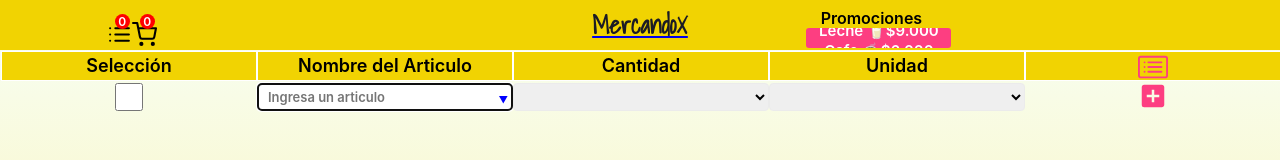
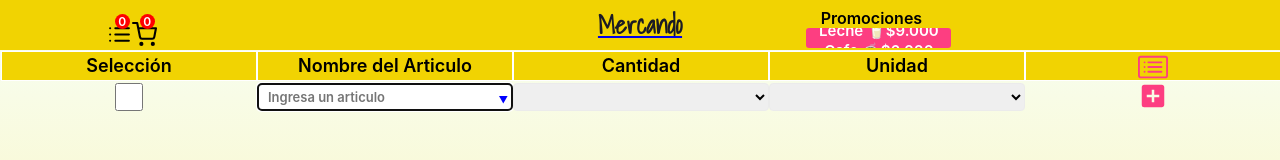
Before and after one commit to jorgevels/Lista-Compras, a React (Create React App) app: page / in a window 1280 px wide. Shown: the top 160 px of the page. Built offline with nearby package versions, Linux system fonts and the light colour scheme.

Commit message:
Update env

```diff
--- a/src/components/Header/index.jsx
+++ b/src/components/Header/index.jsx
@@ -37,7 +37,7 @@
         </div> */}
         <Title>
           <Link to="/">
-            <p>MercandoX</p>
+            <p>Mercando</p>
             {/*  <img className="Logo_header" src={Logo} alt="logo" /> */}
           </Link>
         </Title>
--- a/src/serviceWorkerRegistration.js
+++ b/src/serviceWorkerRegistration.js
@@ -15,7 +15,11 @@
        * only on the updated
        */
       if (event.isUpdate) {
-        if (confirm(`New app update is available!. Click OK to refresh`)) {
+        if (
+          confirm(
+            `Hay una nueva actualización!. Haz clic en Aceptar para actualizar`
+          )
+        ) {
           window.location.reload();
         }
       }
```
Also changed, not shown: 2 other files (tests, documents, lock files or other folders).
